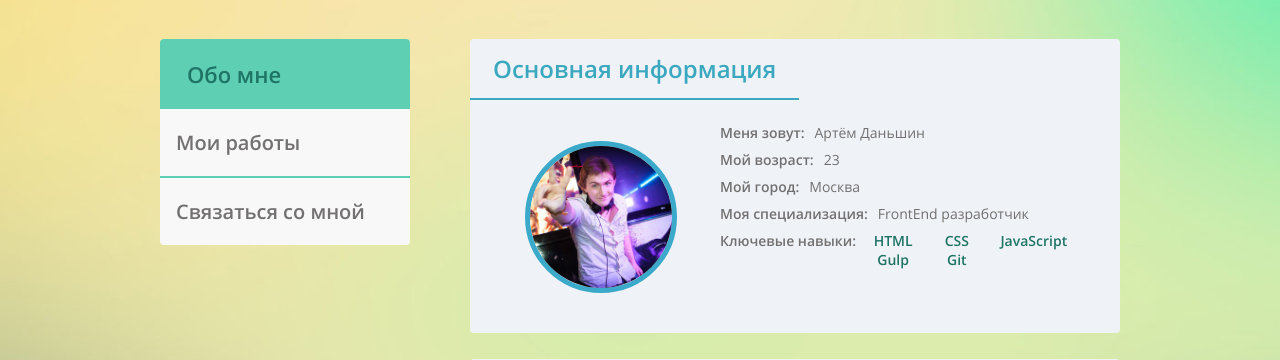
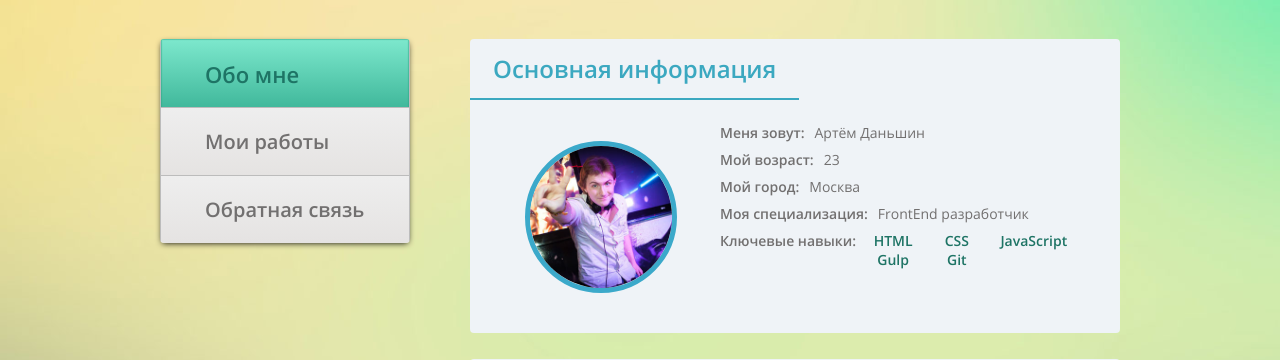
Before and after one commit to ArtDanshin/LoftSchool_dz1, a PHP site: page / in a window 1280 px wide. Shown: the part 97-457 px from the top of the page. Run offline with PHP 8.4, Linux system fonts and the light colour scheme; some libraries are stand-ins or nearby versions; some web fonts are replaced.

Commit message:
Сделаный тени и градиенты для навигации

```diff
--- a/app/css/main.css
+++ b/app/css/main.css
@@ -103,9 +103,11 @@ body {
 /* Навигация */
 .navigation {
 	overflow: hidden;
-	background: #f8f8f8;
 	border-radius: 4px;
 	margin-bottom: 26px;
+	-webkit-box-shadow: 0px 2px 6px -2px rgba(0,0,0,1);
+-moz-box-shadow: 0px 2px 6px -2px rgba(0,0,0,1);
+box-shadow: 0px 2px 6px -2px rgba(0,0,0,1);
 }
 .navigation .navigation-list {
 	list-style: none;
@@ -113,17 +115,39 @@ body {
 	padding: 0;
 }
 .navigation .navigation-item {
-	border-top: 2px solid #5ecfb3;
+	padding-left: 28px;
+	border: 1px solid #bcbcbc;
+	border-bottom: 0;
+	background: #eeeeee;
+	background: -moz-linear-gradient(top, #eeeeee 0%, #e5e3e2 100%); /* FF3.6+ */
+	background: -webkit-gradient(linear, left top, left bottom, color-stop(0%,#eeeeee), color-stop(100%,#e5e3e2)); /* Chrome,Safari4+ */
+	background: -webkit-linear-gradient(top, #eeeeee 0%,#e5e3e2 100%); /* Chrome10+,Safari5.1+ */
+	background: -o-linear-gradient(top, #eeeeee 0%,#e5e3e2 100%); /* Opera 11.10+ */
+	background: -ms-linear-gradient(top, #eeeeee 0%,#e5e3e2 100%); /* IE10+ */
+	background: linear-gradient(to bottom, #eeeeee 0%,#e5e3e2 100%); /* W3C */
+	filter: progid:DXImageTransform.Microsoft.gradient( startColorstr='#eeeeee', endColorstr='#e5e3e2',GradientType=0 ); /* IE6-9 */
+	copy
 }
 .navigation .navigation-item:first-child {
 	border-top:none;
 }
 /* Навигация - текущий пункт меню */
 .navigation .navigation-item.current {
-	background: #5ecfb3;
+	background: #7de8cd;
+	background: -moz-linear-gradient(top, #7de8cd 0%, #3fb79a 100%); /* FF3.6+ */
+	background: -webkit-gradient(linear, left top, left bottom, color-stop(0%,#7de8cd), color-stop(100%,#3fb79a)); /* Chrome,Safari4+ */
+	background: -webkit-linear-gradient(top, #7de8cd 0%,#3fb79a 100%); /* Chrome10+,Safari5.1+ */
+	background: -o-linear-gradient(top, #7de8cd 0%,#3fb79a 100%); /* Opera 11.10+ */
+	background: -ms-linear-gradient(top, #7de8cd 0%,#3fb79a 100%); /* IE10+ */
+	background: linear-gradient(to bottom, #7de8cd 0%,#3fb79a 100%); /* W3C */
+	filter: progid:DXImageTransform.Microsoft.gradient( startColorstr='#7de8cd', endColorstr='#3fb79a',GradientType=0 ); /* IE6-9 */
+	copy;
+	-webkit-box-shadow: inset 0px 0px 1px 10px rgba(47,161,132,.5);
+	-moz-box-shadow: inset 0px 0px 1px 1px rgba(47,161,132,.5);
+	box-shadow: inset 0px 0px 1px 1px rgba(47,161,132,.5);
+
 	margin: 0;
 	border-bottom: none;
-	padding-left: 11px;
 	margin-bottom: -2px; /* Хак */
 }
 .navigation .navigation-item.current .navigation-link {
@@ -145,6 +169,13 @@ body {
 }
 .navigation .navigation-item:hover {
 	background: #dcdbdb;
+	background: -moz-linear-gradient(top, #dcdbdb 1%, #bfbcbc 100%); /* FF3.6+ */
+	background: -webkit-gradient(linear, left top, left bottom, color-stop(1%,#dcdbdb), color-stop(100%,#bfbcbc)); /* Chrome,Safari4+ */
+	background: -webkit-linear-gradient(top, #dcdbdb 1%,#bfbcbc 100%); /* Chrome10+,Safari5.1+ */
+	background: -o-linear-gradient(top, #dcdbdb 1%,#bfbcbc 100%); /* Opera 11.10+ */
+	background: -ms-linear-gradient(top, #dcdbdb 1%,#bfbcbc 100%); /* IE10+ */
+	background: linear-gradient(to bottom, #dcdbdb 1%,#bfbcbc 100%); /* W3C */
+	filter: progid:DXImageTransform.Microsoft.gradient( startColorstr='#dcdbdb', endColorstr='#bfbcbc',GradientType=0 ); /* IE6-9 */
 }
 /* Навигация - Конец */
 
--- a/app/index.html
+++ b/app/index.html
@@ -57,7 +57,7 @@
 								<a href="/my_work.html" class="navigation-link">Мои работы</a></li>
 							</li>
 							<li class="navigation-item">
-								<a href="/contact_me.html" class="navigation-link">Связаться со мной</a></li>
+								<a href="/contact_me.html" class="navigation-link">Обратная связь</a></li>
 							</li>
 						</ul>
 					</nav>
```
